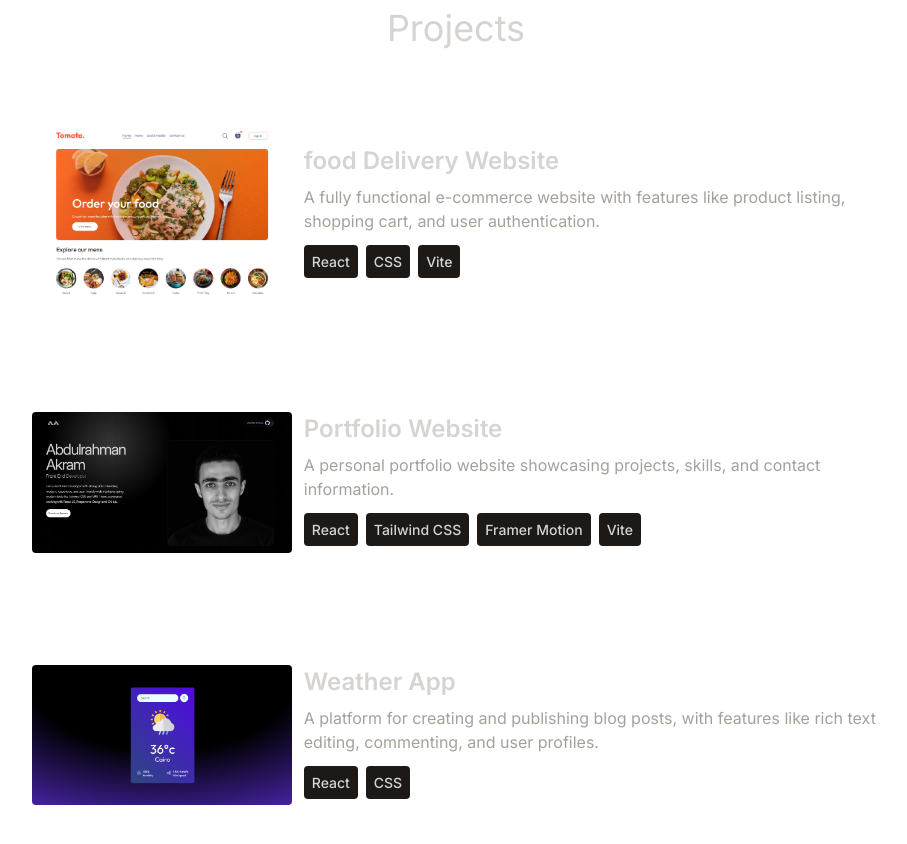
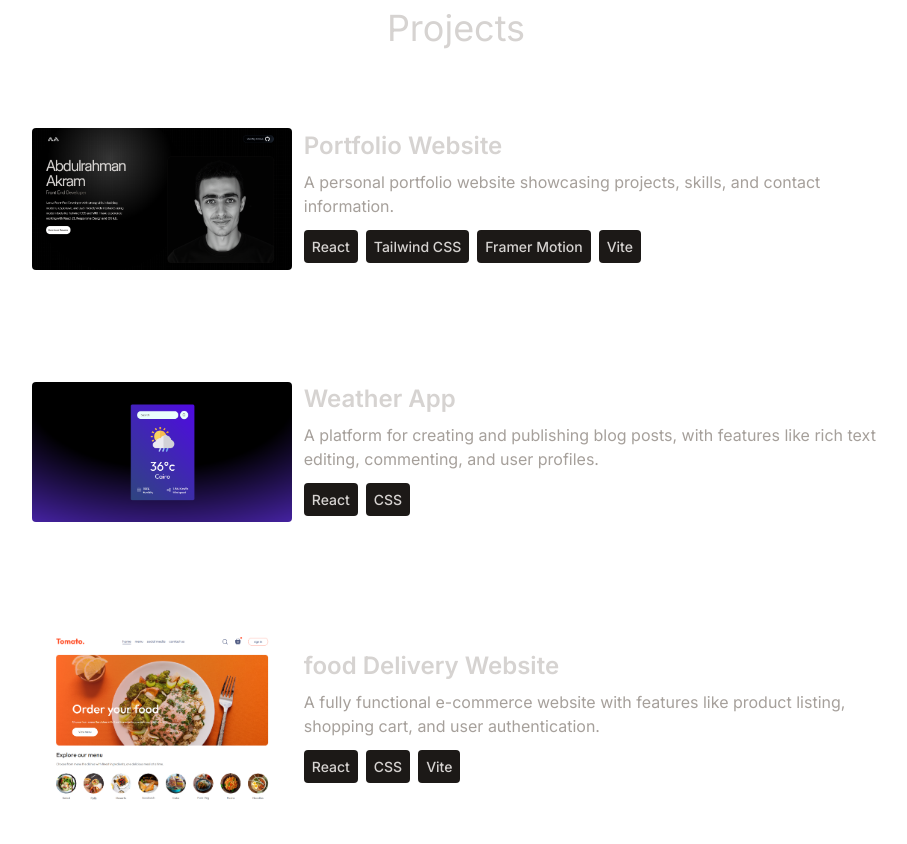
Before and after one commit to AbdulrahmanAkramDev/Portfolio-Abdulrahman, a React (Vite) app: page / in a window 1280 px wide. Shown: the part 1320-2164 px from the top of the page, without its empty margins (184-1091 px from the left). Built offline with nearby package versions, Linux system fonts and the light colour scheme.

Commit message:
p commit

```diff
--- a/src/constants/index.js
+++ b/src/constants/index.js
@@ -3,13 +3,6 @@ import WeatherApp from "./WeatherApp.png";
 import FoodDeliveryApp from "./FoodDeliveryApp.png";
 
 export const PROJECTS = [
-  {
-    title: "food Delivery Website",
-    image: FoodDeliveryApp,
-    description:
-      "A fully functional e-commerce website with features like product listing, shopping cart, and user authentication.",
-    technologies: ["React", "CSS", "Vite"],
-  },
   {
     title: "Portfolio Website",
     image: ProjectPortfolio,
@@ -24,4 +17,11 @@ export const PROJECTS = [
       "A platform for creating and publishing blog posts, with features like rich text editing, commenting, and user profiles.",
     technologies: ["React", "CSS"],
   },
+  {
+    title: "food Delivery Website",
+    image: FoodDeliveryApp,
+    description:
+      "A fully functional e-commerce website with features like product listing, shopping cart, and user authentication.",
+    technologies: ["React", "CSS", "Vite"],
+  },
 ];
```
Also changed, not shown: 1 other file (tests, documents, lock files or other folders).
